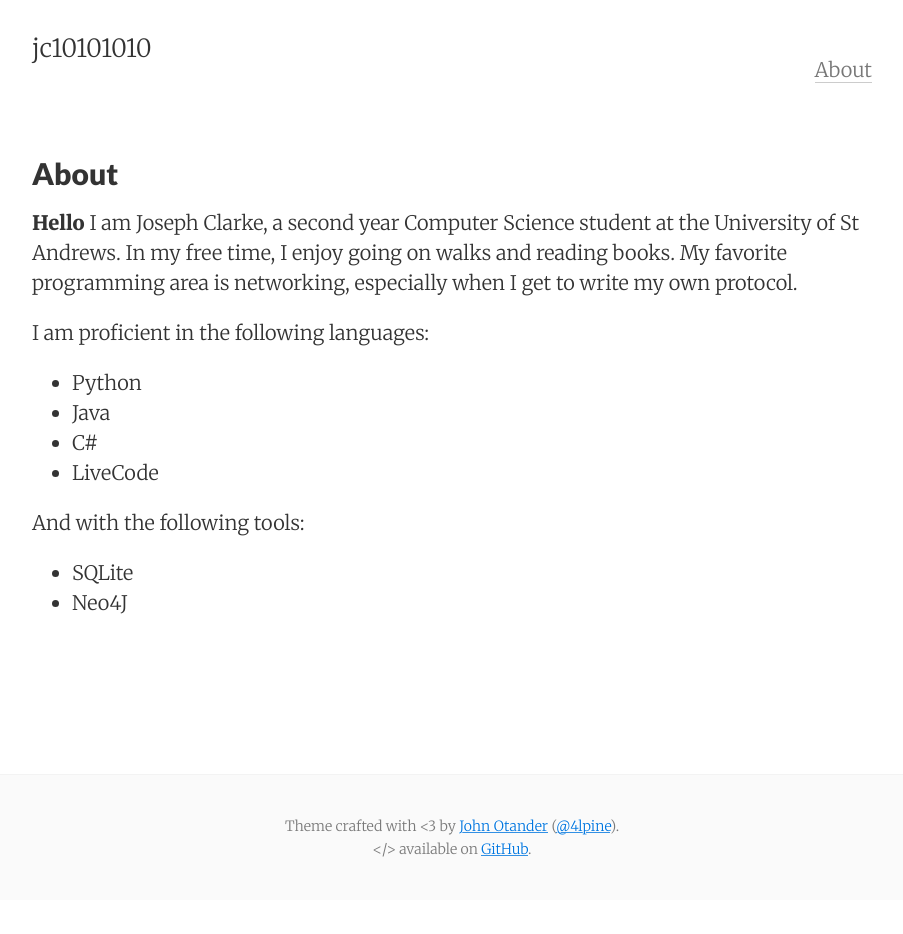
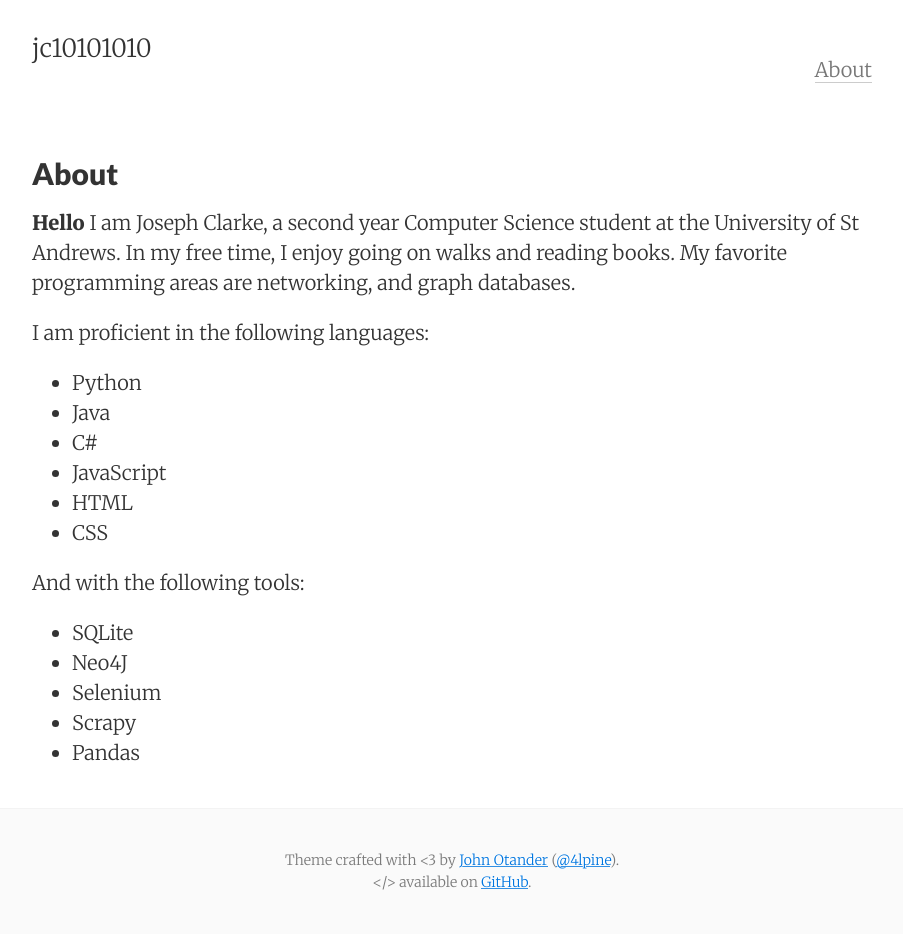
Before and after one commit to jc10101010/jc10101010.github.io, a Jekyll site: the page built from about.md, in a window 1280 px wide. Shown: the whole page, without its empty margins (188-1091 px from the left). Built offline with Jekyll 4.4.1, drawn with Linux system fonts in a browser that asks for light colours; before the commit the page ends 900 px from its top, so only the background shows below that.

Commit message:
Expanding known tools and languages

```diff
--- a/about.md
+++ b/about.md
@@ -5,16 +5,21 @@ permalink: /about/
 tags: about
 ---
 
-__Hello__ I am Joseph Clarke, a second year Computer Science student at the University of St Andrews. In my free time, I enjoy going on walks and reading books. My favorite programming area is networking, especially when I get to write my own protocol.
+__Hello__ I am Joseph Clarke, a second year Computer Science student at the University of St Andrews. In my free time, I enjoy going on walks and reading books. My favorite programming areas are networking, and graph databases.
 
 I am proficient in the following languages:
 
  * Python
  * Java
  * C#
- * LiveCode
+ * JavaScript
+ * HTML
+ * CSS
 
 And with the following tools:
 
   * SQLite
   * Neo4J
+  * Selenium
+  * Scrapy
+  * Pandas
```
